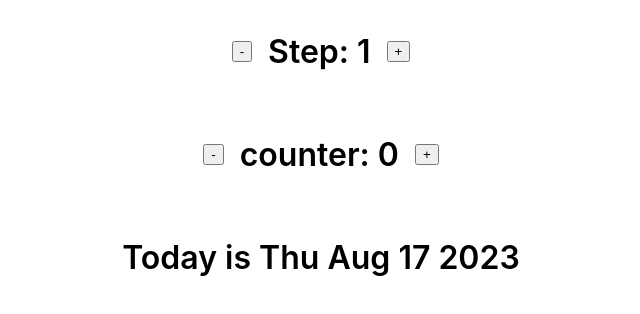
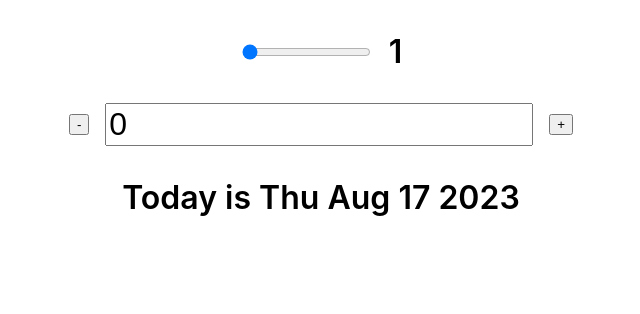
Before and after one commit to GaziRiad/date-counter-app, a React (Create React App) app: page / in a window 1280 px wide. Shown: the top 314 px of the page, without its empty margins (319-959 px from the left). Built offline with nearby package versions, Linux system fonts and the light colour scheme.

Commit message:
adding much better functionalities with input controlled elements

```diff
--- a/src/App.js
+++ b/src/App.js
@@ -8,6 +8,7 @@ function Counter() {
   const day = new Date();
   const [count, setCount] = useState(0);
   const [step, setStep] = useState(1);
+
   return (
     <div
       style={{
@@ -26,9 +27,15 @@ function Counter() {
           gap: "1rem",
         }}
       >
-        <button onClick={() => setStep((s) => s - 1)}>-</button>
-        <p style={{ fontWeight: 600, fontSize: "2rem" }}>Step: {step}</p>
-        <button onClick={() => setStep((s) => s + 1)}>+</button>
+        <input
+          // style={{ height: "2rem" }}
+          type="range"
+          min={1}
+          max={10}
+          value={step}
+          onChange={(e) => setStep(+e.target.value)}
+        ></input>
+        <p style={{ fontWeight: 600, fontSize: "2rem" }}>{step}</p>
       </div>
       {/*  */}
       <div
@@ -41,7 +48,13 @@ function Counter() {
         }}
       >
         <button onClick={() => setCount((c) => c - step)}>-</button>
-        <p style={{ fontWeight: 600, fontSize: "2rem" }}>counter: {count}</p>
+        {/* <p style={{ fontWeight: 600, fontSize: "2rem" }}>counter: {count}</p> */}
+        <input
+          type="number"
+          style={{ fontWeight: 500, fontSize: "2rem" }}
+          value={count}
+          onChange={(e) => setCount(+e.target.value)}
+        ></input>
         <button onClick={() => setCount((c) => c + step)}>+</button>
       </div>
 
```
